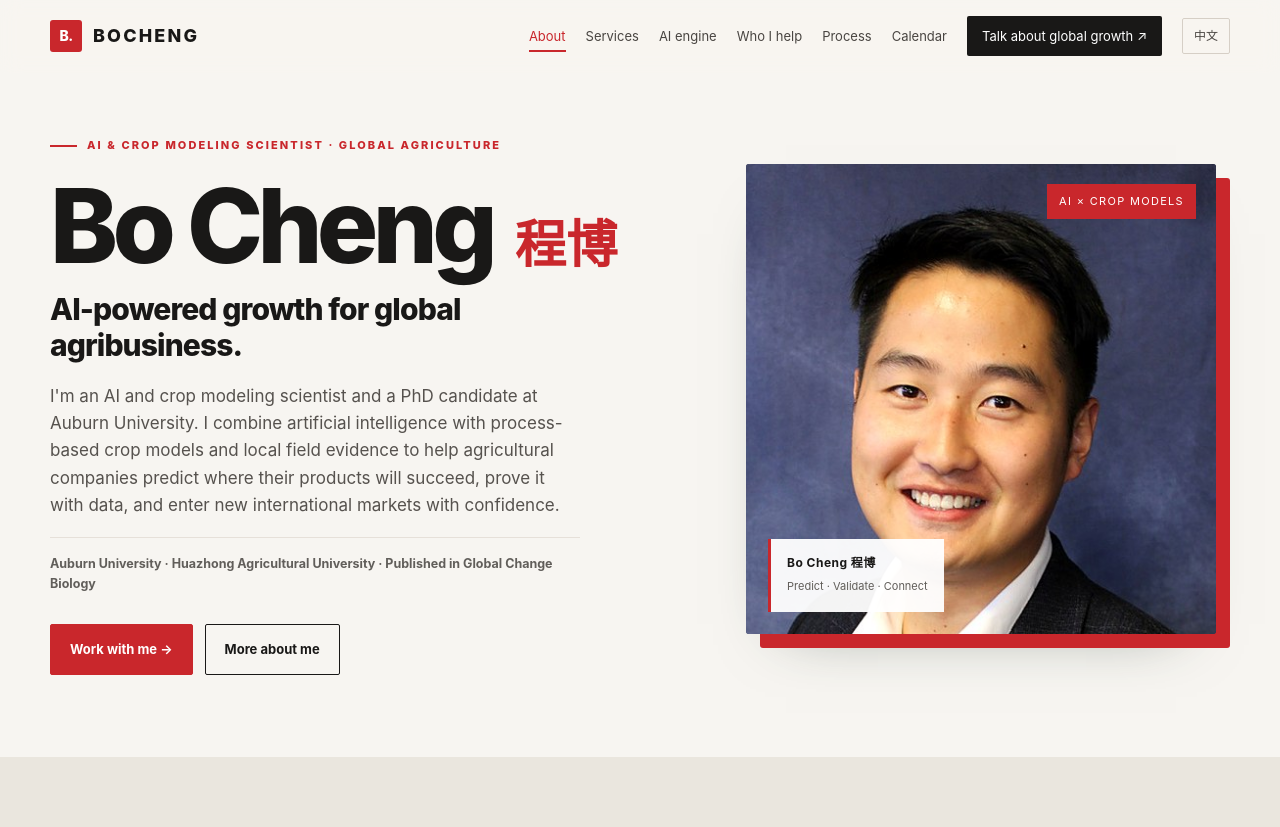
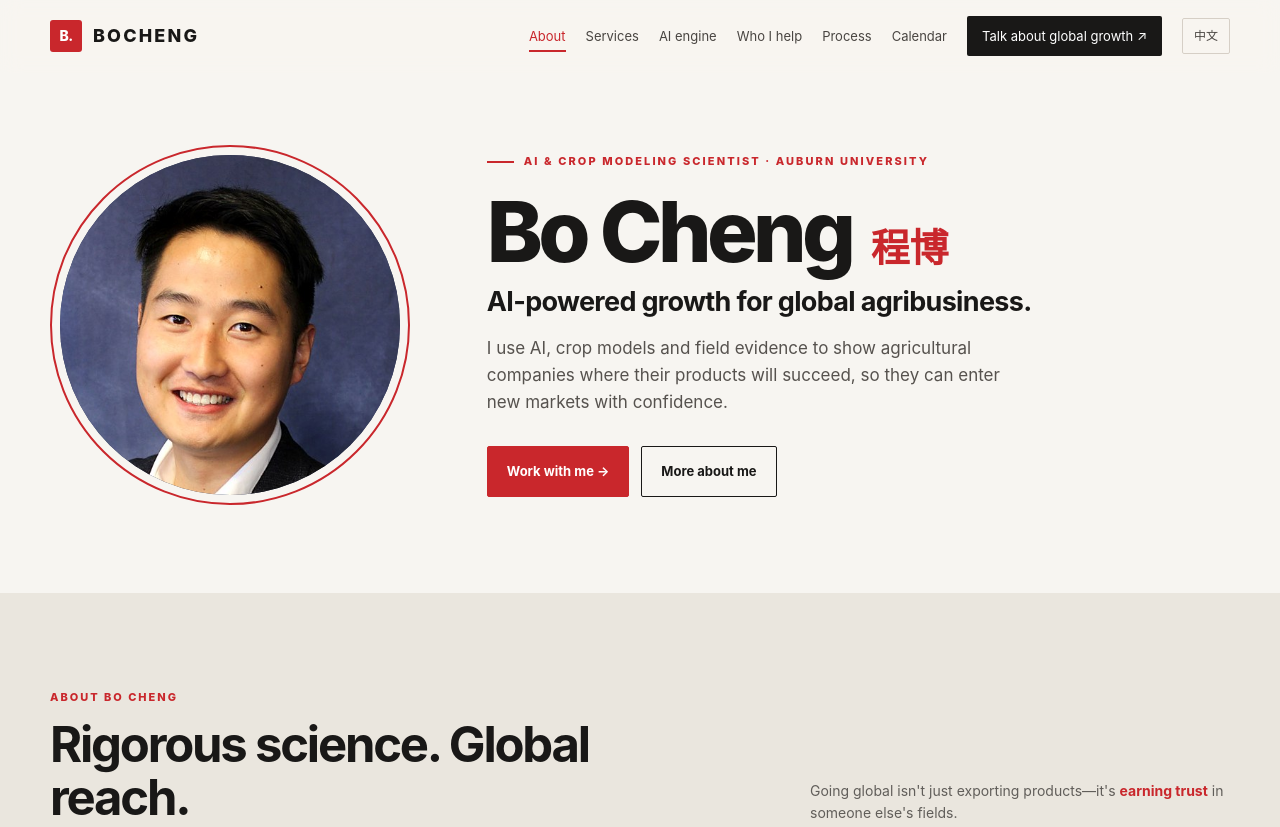
Before and after one commit to chengbo2021/chengbo2021.github.io, a plain HTML site: page index.html in a window 1280 px wide. Shown: the top 827 px of the page. Drawn offline with Linux system fonts and the light colour scheme.

Commit message:
Simplify the hero and move the portrait to the left
Co-Authored-By: Claude Fable 5.2 <noreply@anthropic.com>
Claude-Session: https://claude.ai/code/session_0125uqmPAxHFmxaqdAJoju1x

```diff
--- a/index.html
+++ b/index.html
@@ -61,14 +61,14 @@ h1 span{color:var(--red)}
 .btn.primary:hover{background:var(--red-dark);border-color:var(--red-dark)}
 .btn.secondary:hover{background:#eee9e2}
 .btn:active{transform:translateY(1px)}
-.hero-me h1{font-size:clamp(52px,8vw,104px);margin:20px 0 14px;white-space:nowrap}
-.hero-me h1 span{font-size:.5em;letter-spacing:0;margin-left:.12em;white-space:nowrap}
-.hero-tag{font-size:clamp(21px,2.6vw,30px);line-height:1.2;font-weight:800;letter-spacing:-.03em;color:var(--ink);margin:0 0 20px;max-width:560px}
+.hero-me{grid-template-columns:auto 1fr;gap:clamp(36px,6vw,84px);padding:72px 0 88px;min-height:0}
+.hero-me h1{font-size:clamp(48px,6.6vw,88px);margin:18px 0 12px;white-space:nowrap;max-width:none}
+.hero-me h1 span{font-size:.46em;letter-spacing:0;margin-left:.14em;white-space:nowrap}
+.hero-tag{font-size:clamp(20px,2.3vw,27px);line-height:1.25;font-weight:750;letter-spacing:-.025em;color:var(--ink);margin:0 0 16px}
 [lang="zh-CN"] .hero-tag{letter-spacing:0}
-.hero-creds{font-size:12.5px;font-weight:700;color:var(--muted);margin:18px 0 0;padding-top:16px;border-top:1px solid var(--line);max-width:530px}
-.hero-portrait{position:relative;margin:0 14px 14px 0;justify-self:end;width:100%;max-width:470px;aspect-ratio:1/1;background:#2b3350;border-radius:3px;box-shadow:14px 14px 0 var(--red),0 30px 60px -40px rgba(38,61,48,.55)}
-.hero-portrait img{display:block;width:100%;height:100%;object-fit:cover;border-radius:3px}
-.hero-portrait .art-note strong{display:block}
+.hero-me .hero-copy{max-width:520px}
+.hero-portrait{margin:0;width:clamp(240px,30vw,360px);aspect-ratio:1/1;border-radius:50%;padding:8px;border:2px solid var(--red);background:var(--paper)}
+.hero-portrait img{display:block;width:100%;height:100%;object-fit:cover;border-radius:50%;background:#2b3350}
 .hero-art{position:relative;min-height:440px;background:#e7e3da;overflow:hidden;border-radius:3px;box-shadow:0 30px 60px -40px rgba(38,61,48,.55);margin:0}
 .hero-art svg{width:100%;height:100%;position:absolute;inset:0}
 .sun{transform-origin:424px 164px;animation:breathe 7s ease-in-out infinite}
@@ -222,9 +222,9 @@ h1 span{color:var(--red)}
   .step:nth-child(3),.step:nth-child(4){border-top:2px solid var(--ink);margin-top:20px}
 }
 @media(max-width:800px){
+  .hero-me{grid-template-columns:1fr;gap:26px;padding:36px 0 54px}
   .hero-me h1{white-space:normal}
-  .hero-portrait{order:-1;justify-self:start;max-width:260px}
-  .hero-portrait .art-index{display:none}
+  .hero-portrait{width:168px;padding:6px}
   :root{--header:64px}
   .wrap{width:min(100% - 32px,var(--max))}
   .header-actions{display:flex}
@@ -290,22 +290,19 @@ h1 span{color:var(--red)}
 <main id="main">
 <div id="top"></div>
 <section class="wrap hero hero-me">
-  <div>
-    <div class="eyebrow" data-en="AI & Crop Modeling Scientist · Global agriculture" data-zh="AI 与作物模型科学家 · 农业国际化">AI &amp; Crop Modeling Scientist · Global agriculture</div>
+  <figure class="hero-portrait">
+    <img src="bo-cheng.jpg" alt="Portrait of Bo Cheng" width="480" height="480">
+  </figure>
+  <div class="hero-text">
+    <div class="eyebrow" data-en="AI & Crop Modeling Scientist · Auburn University" data-zh="AI 与作物模型科学家 · 奥本大学">AI &amp; Crop Modeling Scientist · Auburn University</div>
     <h1 data-en-html="Bo Cheng <span>程博</span>" data-zh-html="程博 <span>Bo Cheng</span>">Bo Cheng <span>程博</span></h1>
     <p class="hero-tag" data-en="AI-powered growth for global agribusiness." data-zh="用 AI 助力农业企业走向全球。">AI-powered growth for global agribusiness.</p>
-    <p class="hero-copy" data-en="I'm an AI and crop modeling scientist and a PhD candidate at Auburn University. I combine artificial intelligence with process-based crop models and local field evidence to help agricultural companies predict where their products will succeed, prove it with data, and enter new international markets with confidence." data-zh="我是 AI 与作物模型科学家，美国奥本大学博士候选人。我把人工智能与过程作物模型、本地田间证据深度结合，帮助农业企业预判产品在哪里能成功、用数据证明它，并更有把握地进入新的国际市场。">I'm an AI and crop modeling scientist and a PhD candidate at Auburn University. I combine artificial intelligence with process-based crop models and local field evidence to help agricultural companies predict where their products will succeed, prove it with data, and enter new international markets with confidence.</p>
-    <p class="hero-creds" data-en="Auburn University · Huazhong Agricultural University · Published in Global Change Biology" data-zh="奥本大学 · 华中农业大学 · 成果发表于 Global Change Biology">Auburn University · Huazhong Agricultural University · Published in Global Change Biology</p>
+    <p class="hero-copy" data-en="I use AI, crop models and field evidence to show agricultural companies where their products will succeed, so they can enter new markets with confidence." data-zh="我用 AI、作物模型和田间证据，帮农业企业看清产品在哪里能成功，更有把握地进入新市场。">I use AI, crop models and field evidence to show agricultural companies where their products will succeed, so they can enter new markets with confidence.</p>
     <div class="hero-actions">
       <a class="btn primary" href="#contact" data-en="Work with me →" data-zh="找我合作 →">Work with me →</a>
       <a class="btn secondary" href="#about" data-en="More about me" data-zh="了解我的经历">More about me</a>
     </div>
   </div>
-  <figure class="hero-portrait">
-    <img src="bo-cheng.jpg" alt="Portrait of Bo Cheng" width="480" height="480">
-    <div class="art-index" aria-hidden="true">AI × CROP MODELS</div>
-    <figcaption class="art-note"><strong>Bo Cheng 程博</strong><span data-en="Predict · Validate · Connect" data-zh="预测 · 验证 · 对接">Predict · Validate · Connect</span></figcaption>
-  </figure>
 </section>
 
 <section class="split section" id="about"><div class="wrap">
```
